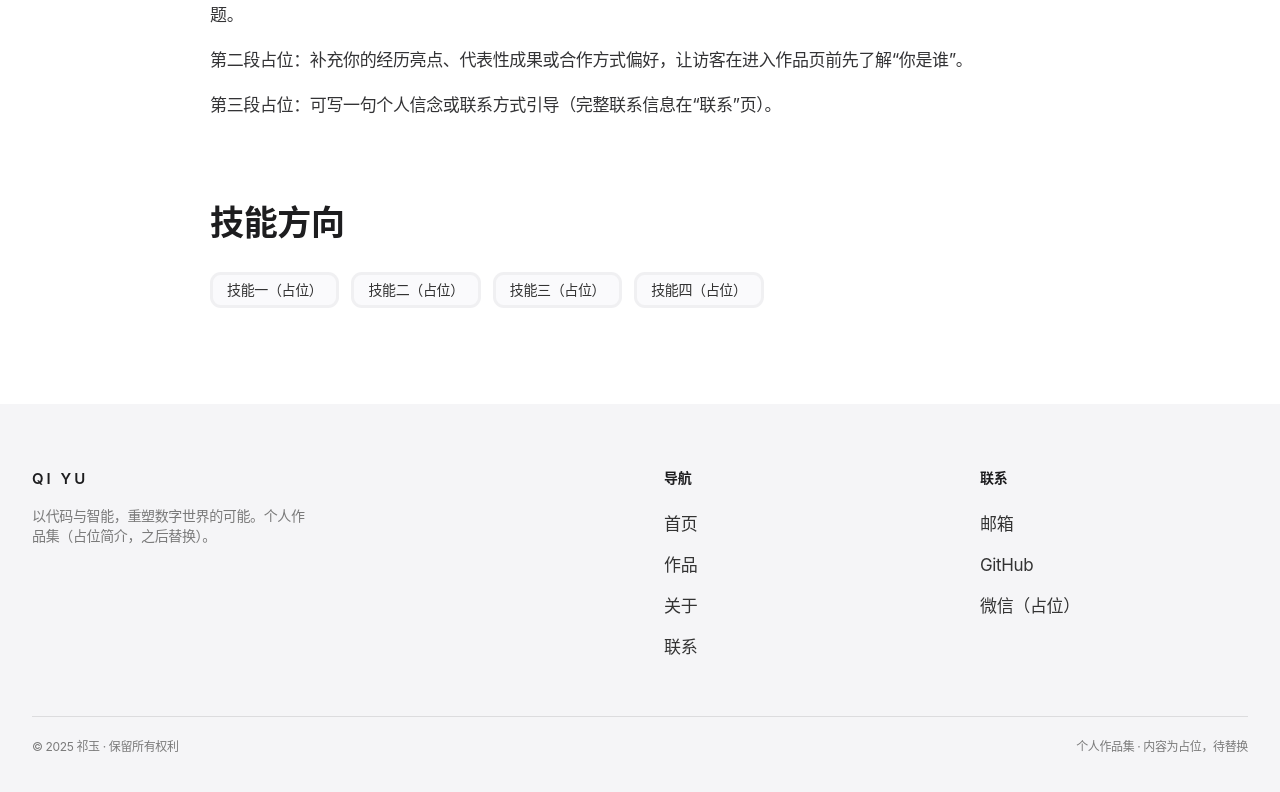
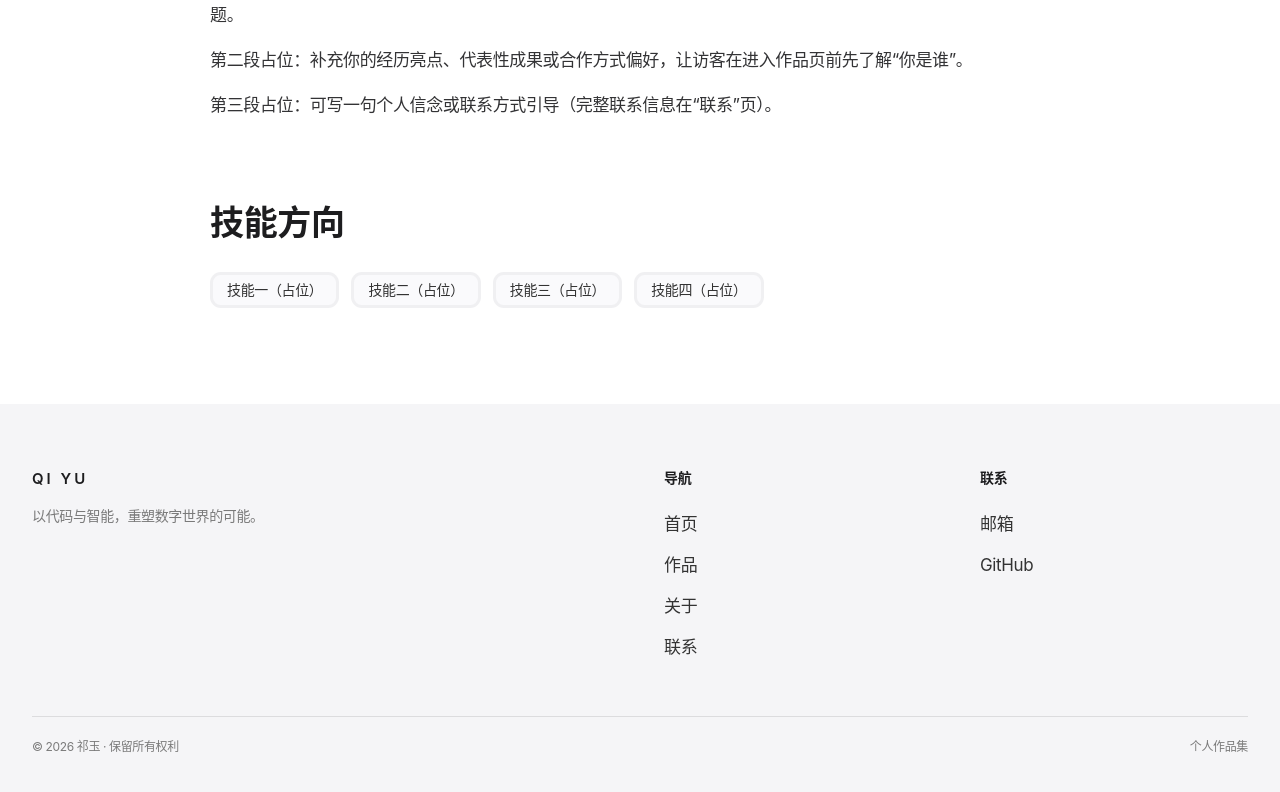
Before and after one commit to Menorial/Personal-Portfolio, a React (Vite) app: page /about in a window 1280 px wide. Shown: the part 386-1178 px from the top of the page. Built offline with nearby package versions, Linux system fonts and the light colour scheme; a web font is replaced by a local one.

Commit message:
feat(contact): 使用真实邮箱与 GitHub 主页，移除微信占位

```diff
--- a/src/components/Footer.tsx
+++ b/src/components/Footer.tsx
@@ -1,4 +1,5 @@
 import { Link } from 'react-router-dom';
+import { SITE_EMAIL, SITE_GITHUB } from '../data/site';
 
 /*
  * DESIGN.md footer — parchment canvas, dense-link columns (17px / 2.41 leading),
@@ -11,11 +12,10 @@ const NAV_COLUMN = [
   { to: '/contact', label: '联系' },
 ];
 
-// 占位链接：之后替换为真实联系方式
+// 联系方式统一来自 src/data/site.ts
 const CONTACT_COLUMN = [
-  { href: 'mailto:hello@example.com', label: '邮箱', external: false },
-  { href: 'https://github.com/', label: 'GitHub', external: true },
-  { href: '#', label: '微信（占位）', external: false },
+  { href: `mailto:${SITE_EMAIL}`, label: '邮箱', external: false },
+  { href: SITE_GITHUB, label: 'GitHub', external: true },
 ];
 
 export default function Footer() {
@@ -27,7 +27,7 @@ export default function Footer() {
           <div className="sm:col-span-2">
             <p className="text-[15px] font-semibold tracking-[0.2em] text-ink">QI YU</p>
             <p className="mt-4 max-w-[280px] text-[14px] leading-[1.43] text-muted-48">
-              以代码与智能，重塑数字世界的可能。个人作品集（占位简介，之后替换）。
+              以代码与智能，重塑数字世界的可能。
             </p>
           </div>
 
@@ -66,8 +66,8 @@ export default function Footer() {
 
         {/* Legal row */}
         <div className="mt-12 flex flex-col gap-2 border-t border-black/10 pt-6 text-[12px] leading-none text-muted-48 sm:flex-row sm:items-center sm:justify-between">
-          <p className="m-0">© 2025 祁玉 · 保留所有权利</p>
-          <p className="m-0">个人作品集 · 内容为占位，待替换</p>
+          <p className="m-0">© {new Date().getFullYear()} 祁玉 · 保留所有权利</p>
+          <p className="m-0">个人作品集</p>
         </div>
       </div>
     </footer>
--- /dev/null
+++ b/src/data/site.ts
@@ -0,0 +1,7 @@
+/*
+ * 站点级信息 —— 联系方式只在这里维护。
+ * 页脚、联系页、作品卡片都引用这些常量，改一处即可全站生效。
+ */
+export const SITE_NAME = '祁玉';
+export const SITE_EMAIL = 'suqiyu0852@163.com';
+export const SITE_GITHUB = 'https://github.com/Menorial';
--- a/src/data/works.ts
+++ b/src/data/works.ts
@@ -1,3 +1,5 @@
+import { SITE_GITHUB } from './site';
+
 /*
  * 作品数据 —— 增删项目只需改本文件：
  *
@@ -9,7 +11,7 @@
  *   title      作品名（中文）
  *   tagline    一句话简介
  *   tags       技术栈标签（可选，卡片与详情页展示）——示例，替换为真实技术栈
- *   githubHref 仓库地址（如 https://github.com/你的用户名/项目名）
+ *   githubHref 仓库地址（单个项目的仓库；暂时都指向个人主页）
  *   imageHref  作品图（可选）：
  *              - 本地图：放 public/images/ 下，填 '/images/xxx.png'
  *              - 外链：直接填图片 URL
@@ -30,27 +32,27 @@ export const works: WorkItem[] = [
     title: '示例项目一',
     tagline: '项目简介占位：用一句话说明这个作品做了什么、解决了什么问题。',
     tags: ['AI 应用开发', 'React'],
-    githubHref: 'https://github.com/',
+    githubHref: SITE_GITHUB,
   },
   {
     id: 'w2',
     title: '示例项目二',
     tagline: '项目简介占位：突出技术栈与亮点，替换为真实描述即可。',
     tags: ['爬虫', 'Python'],
-    githubHref: 'https://github.com/',
+    githubHref: SITE_GITHUB,
   },
   {
     id: 'w3',
     title: '示例项目三',
     tagline: '项目简介占位：交代背景、你的角色与最终成果。',
     tags: ['全栈', 'Node.js'],
-    githubHref: 'https://github.com/',
+    githubHref: SITE_GITHUB,
   },
   {
     id: 'w4',
     title: '示例项目四',
     tagline: '项目简介占位：可补充数据、演示链接或上线地址。',
     tags: ['自动化', '工具'],
-    githubHref: 'https://github.com/',
+    githubHref: SITE_GITHUB,
   },
 ];
--- a/src/pages/ContactPage.tsx
+++ b/src/pages/ContactPage.tsx
@@ -1,16 +1,16 @@
 import { useEffect } from 'react';
 import { FadeUp } from '../components/FadeUp';
 import Footer from '../components/Footer';
+import { SITE_EMAIL, SITE_GITHUB } from '../data/site';
 
 /*
  * 联系页 —— 近黑画布（DESIGN.md surface-tile-3）：
  * 作为站点收尾的“深色结束语”，与前面白底页面形成明暗交替节奏。
- * 联系方式在下方 CONTACT_LINKS 里替换即可。
+ * 联系方式统一来自 src/data/site.ts。
  */
 const CONTACT_LINKS = [
-  { href: 'mailto:hello@example.com', label: '发送邮件', primary: true },
-  { href: 'https://github.com/', label: 'GitHub', primary: false, external: true },
-  { href: '#', label: '微信（占位）', primary: false },
+  { href: `mailto:${SITE_EMAIL}`, label: '发送邮件', primary: true, external: false },
+  { href: SITE_GITHUB, label: 'GitHub', primary: false, external: true },
 ];
 
 export default function ContactPage() {
@@ -37,7 +37,7 @@ export default function ContactPage() {
             delay={0.16}
             className="mx-auto mt-4 max-w-[520px] text-[21px] leading-[1.4] text-white/80"
           >
-            欢迎交流与协作。以下为占位联系方式，之后替换为真实信息。
+            欢迎交流与协作，可以通过邮件或 GitHub 找到我。
           </FadeUp>
 
           <div className="mt-12 flex flex-col items-center justify-center gap-4 sm:flex-row">
@@ -54,8 +54,8 @@ export default function ContactPage() {
             ))}
           </div>
 
-          <FadeUp as="p" delay={0.5} className="mt-14 text-[12px] leading-[1.43] text-white/40">
-            替换位置：src/pages/ContactPage.tsx 中的 CONTACT_LINKS
+          <FadeUp as="p" delay={0.5} className="mt-12 text-[14px] leading-[1.6] text-white/45">
+            {SITE_EMAIL}
           </FadeUp>
         </div>
       </section>
```
